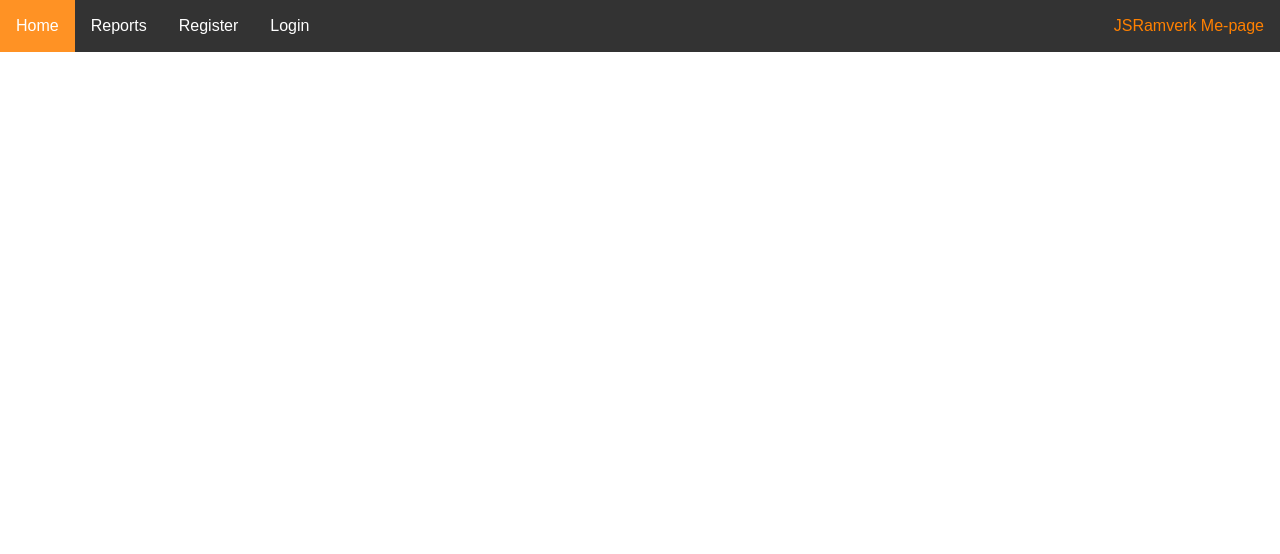
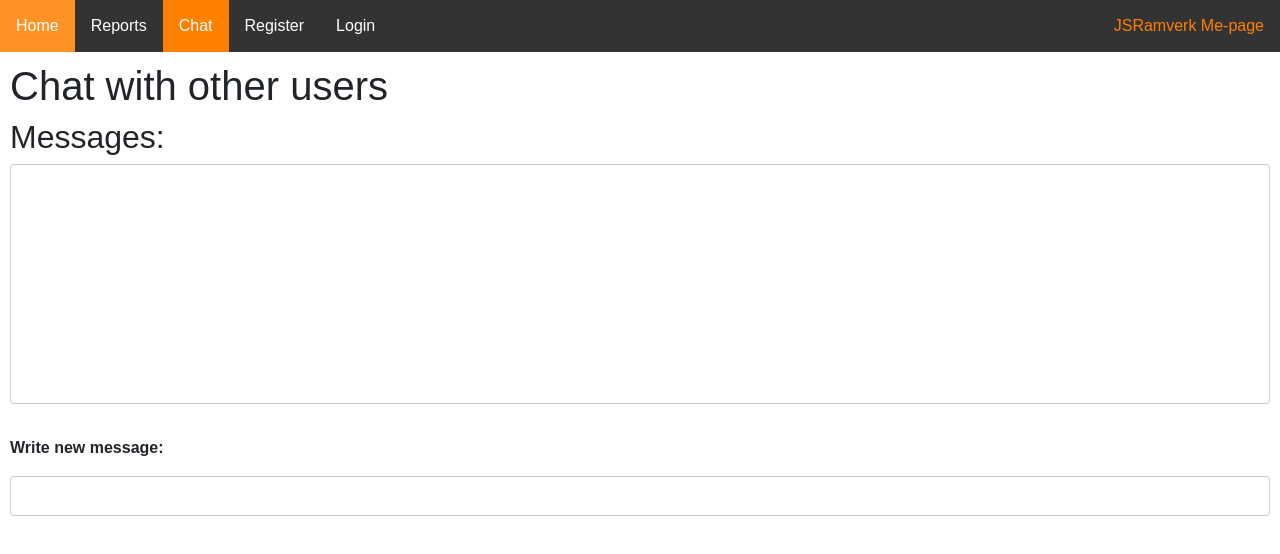
Before and after one commit to markusholmberg/jsramverk, a React (Create React App) app: page /chat in a window 1280 px wide. Shown: the top 554 px of the page. Built offline with nearby package versions, Linux system fonts and the light colour scheme.

Commit message:
Finished kmom04

```diff
--- a/src/Components/App.js
+++ b/src/Components/App.js
@@ -5,6 +5,7 @@ import Me from './Me';
 import Reports from './Reports';
 import Register from './Register';
 import Login from './Login';
+import Chat from './Chat';
 
 export default class App extends Component {
     render() {
@@ -21,6 +22,9 @@ export default class App extends Component {
                                     <NavLink activeClassName="active" to="/reports">Reports</NavLink>
                                 </li>
                                 <li>
+                                    <NavLink activeClassName="active" to="/chat">Chat</NavLink>
+                                </li>
+                                <li>
                                     <NavLink activeClassName="active" to="/register">Register</NavLink>
                                 </li>
                                 <li>
@@ -35,6 +39,7 @@ export default class App extends Component {
                     <Route path="/reports" component={Reports} />
                     <Route path="/register" component={Register} />
                     <Route path="/login" component={Login} />
+                    <Route path="/chat" component={Chat} />
                   </div>
                 </Router>
             </div>
--- /dev/null
+++ b/src/Components/Chat.jsx
@@ -0,0 +1,16 @@
+import React, { Component } from "react";
+
+export default class Chat extends Component {
+    render() {
+        return (
+            <div className="chat">
+                <h1>Chat with other users</h1>
+                <h2>Messages:</h2>
+                <div id="all-messages" className="all-messages"></div>
+
+                <p><strong>Write new message:</strong></p>
+                <input id="new-message" className="new-message" value=""/>
+            </div>
+        )
+    }
+}
--- a/src/style/App.css
+++ b/src/style/App.css
@@ -67,7 +67,7 @@ a:visited {
     width: 60%;
 }
 
-.first, .register {
+.first, .register, .chat {
     margin: 0;
     width: 100%;
     padding: 10px;
@@ -179,6 +179,27 @@ select {
     border-radius: 0.25rem;
 }
 
+.all-messages {
+    width: 100%;
+    height: 30vh;
+    border: 1px solid #ccc;
+    border-radius: 4px;
+    margin-bottom: 2rem;
+}
+
+.all-messages p:nth-child(2n) {
+    background-color: #ccc;
+}
+
+.new-message {
+    width: 100%;
+    height: 5vh;
+    border: 1px solid #ccc;
+    border-radius: 4px;
+    margin-bottom: 2rem;
+    font-size: 1.8rem;
+}
+
 @media (min-width: 768px) {
     .form-control {
         width: 50%;
```
